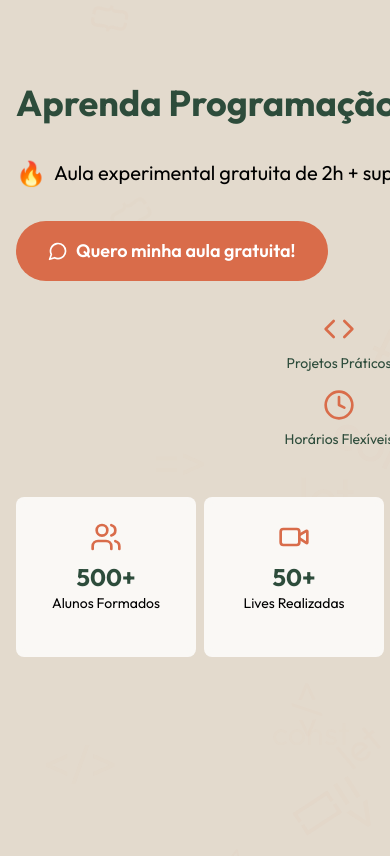
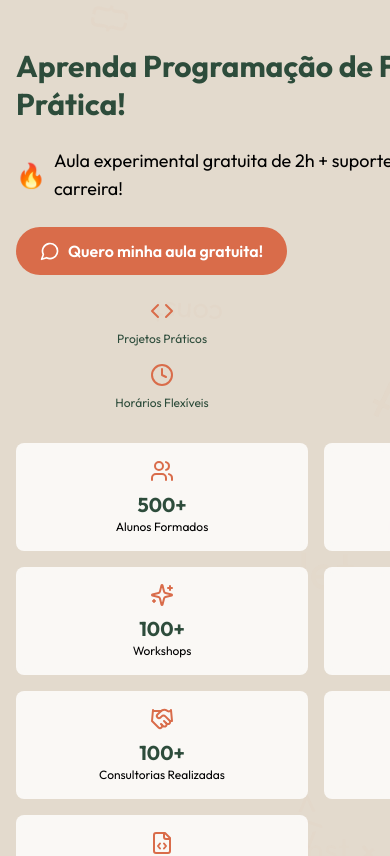
Before and after one commit to Nathalia-Macedo/meuportfolio, a React (Create React App) app: page /aulas in a window 390 px wide. Shown: the top 856 px of the page. Built offline with nearby package versions, Linux system fonts and the light colour scheme.

Commit message:
subindo correcao na sessao de consultoria

```diff
--- a/src/Components/AulasParticulares/Aulas.jsx
+++ b/src/Components/AulasParticulares/Aulas.jsx
@@ -15,6 +15,7 @@ import {
   FileCode,
 } from "lucide-react"
 import TestimonialBubbles from "./Testemunhas"
+
 const stats = [
   {
     icon: Users,
@@ -119,21 +120,21 @@ const TeachingHero = () => {
         </div>
       </div>
 
-      <div className="relative z-10 max-w-7xl mx-auto px-4 py-20">
-        <div className="grid md:grid-cols-2 gap-12 items-start">
+      <div className="relative z-10 max-w-7xl mx-auto px-4 sm:px-6 lg:px-8 py-12 md:py-20">
+        <div className="grid md:grid-cols-2 gap-8 md:gap-12 items-start">
           {/* Left Column */}
-          <div className="space-y-12">
+          <div className="space-y-8">
             <motion.div
               initial={{ opacity: 0, x: -50 }}
               animate={{ opacity: 1, x: 0 }}
               transition={{ duration: 0.5 }}
-              className="space-y-8"
+              className="space-y-6"
             >
-              <h1 className="text-4xl md:text-5xl lg:text-6xl font-bold text-jungle dark:text-sand leading-tight">
+              <h1 className="text-3xl sm:text-4xl md:text-5xl lg:text-6xl font-bold text-jungle dark:text-sand leading-tight">
                 Aprenda Programação de Forma Simples e Prática!
               </h1>
 
-              <p className="text-xl text-jungle-dark dark:text-sand-light flex items-center gap-2">
+              <p className="text-lg sm:text-xl text-jungle-dark dark:text-sand-light flex items-center gap-2">
                 <span className="text-2xl">🔥</span>
                 Aula experimental gratuita de 2h + suporte completo para sua carreira!
               </p>
@@ -142,7 +143,7 @@ const TeachingHero = () => {
                 href="https://wa.me/71987257532?text=Olá! Gostaria de agendar minha aula experimental gratuita!"
                 target="_blank"
                 rel="noopener noreferrer"
-                className="inline-flex items-center px-8 py-4 bg-terra hover:bg-terra-dark text-white rounded-full text-lg font-semibold transition-all duration-300 transform hover:scale-105"
+                className="inline-flex items-center px-6 py-3 sm:px-8 sm:py-4 bg-terra hover:bg-terra-dark text-white rounded-full text-base sm:text-lg font-semibold transition-all duration-300 transform hover:scale-105"
                 whileHover={{ scale: 1.05 }}
                 whileTap={{ scale: 0.95 }}
               >
@@ -151,7 +152,7 @@ const TeachingHero = () => {
               </motion.a>
 
               {/* Features Grid */}
-              <div className="grid grid-cols-2 md:grid-cols-4 gap-4">
+              <div className="grid grid-cols-2 sm:grid-cols-4 gap-4">
                 {features.map((feature, index) => (
                   <motion.div
                     key={index}
@@ -160,18 +161,51 @@ const TeachingHero = () => {
                     animate={controls}
                     className="flex flex-col items-center text-center space-y-2"
                   >
-                    <feature.icon className="h-8 w-8 text-terra" />
-                    <span className="text-sm text-jungle dark:text-sand">{feature.text}</span>
+                    <feature.icon className="h-6 w-6 sm:h-8 sm:w-8 text-terra" />
+                    <span className="text-xs sm:text-sm text-jungle dark:text-sand">{feature.text}</span>
                   </motion.div>
                 ))}
               </div>
             </motion.div>
 
-            {/* Stats Grid - Two rows of four cards */}
-            <div className="w-full space-y-2">
-              {/* First Row */}
+            {/* Stats Grid - Mobile */}
+            <div className="md:hidden w-full space-y-4">
+              <div className="grid grid-cols-2 gap-4">
+                {stats.slice(0, 4).map((stat, index) => (
+                  <motion.div
+                    key={index}
+                    custom={index}
+                    initial={{ opacity: 0, y: 20 }}
+                    animate={controls}
+                    className="bg-white/80 dark:bg-jungle-dark/80 backdrop-blur-sm p-4 rounded-lg text-center"
+                  >
+                    <stat.icon className="h-6 w-6 text-terra mx-auto mb-2" />
+                    <div className="text-xl font-bold text-jungle dark:text-sand">{stat.count}</div>
+                    <div className="text-xs text-jungle-dark dark:text-sand-light">{stat.label}</div>
+                  </motion.div>
+                ))}
+              </div>
+              <div className="grid grid-cols-2 gap-4">
+                {stats.slice(4).map((stat, index) => (
+                  <motion.div
+                    key={`additional-${index}`}
+                    custom={index + 4}
+                    initial={{ opacity: 0, y: 20 }}
+                    animate={controls}
+                    className="bg-white/80 dark:bg-jungle-dark/80 backdrop-blur-sm p-4 rounded-lg text-center"
+                  >
+                    <stat.icon className="h-6 w-6 text-terra mx-auto mb-2" />
+                    <div className="text-xl font-bold text-jungle dark:text-sand">{stat.count}</div>
+                    <div className="text-xs text-jungle-dark dark:text-sand-light">{stat.label}</div>
+                  </motion.div>
+                ))}
+              </div>
+            </div>
+
+            {/* Stats Grid - Desktop */}
+            <div className="hidden md:block w-full space-y-2">
               <div className="flex gap-2">
-                {stats.map((stat, index) => (
+                {stats.slice(0, 4).map((stat, index) => (
                   <motion.div
                     key={index}
                     custom={index}
@@ -185,10 +219,8 @@ const TeachingHero = () => {
                   </motion.div>
                 ))}
               </div>
-
-              {/* Second Row */}
               <div className="flex gap-2">
-                {additionalStats.map((stat, index) => (
+                {stats.slice(4).map((stat, index) => (
                   <motion.div
                     key={`additional-${index}`}
                     custom={index + 4}
@@ -218,8 +250,6 @@ const TeachingHero = () => {
           </div>
         </div>
       </div>
-
-
     </section>
   )
 }
```
Also changed, not shown: src/Components/InitConsultoria/CtaConsultoria.jsx (+26 -26 lines).
